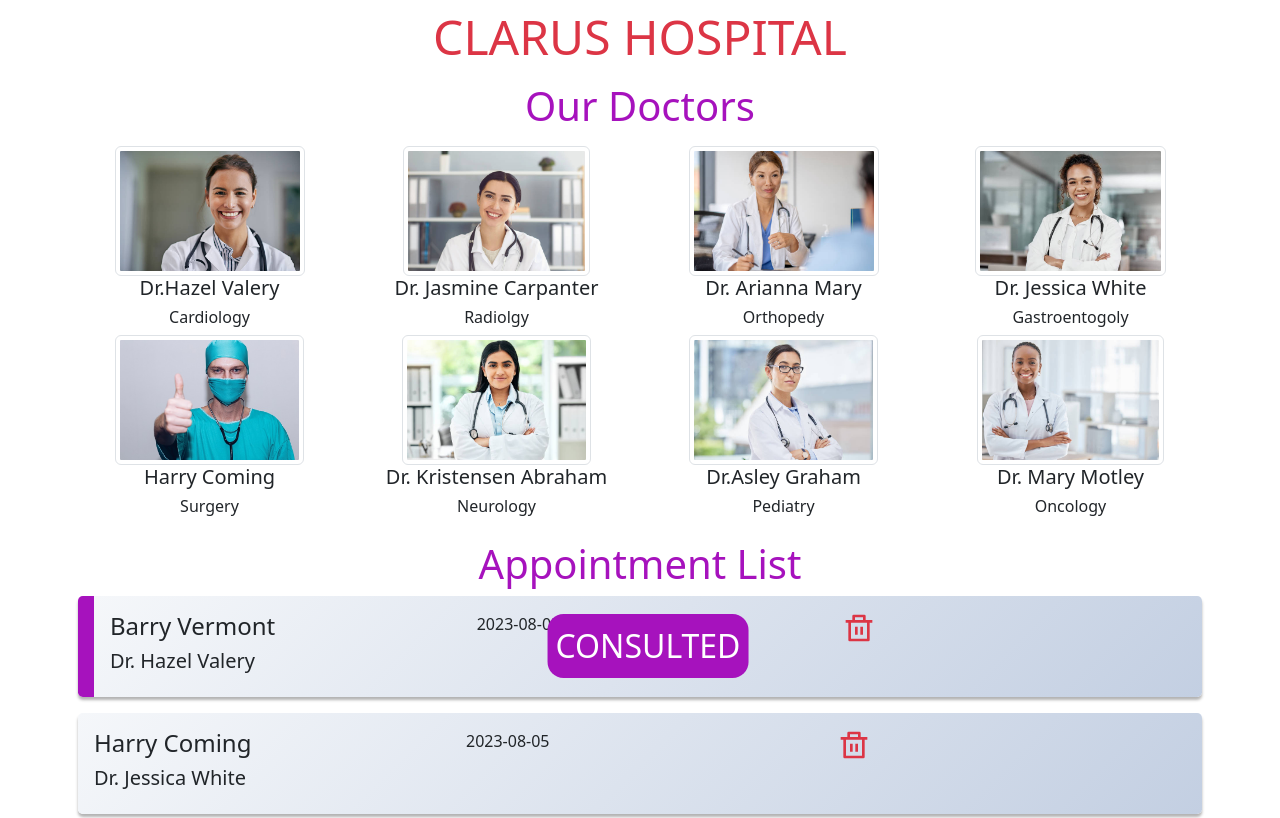
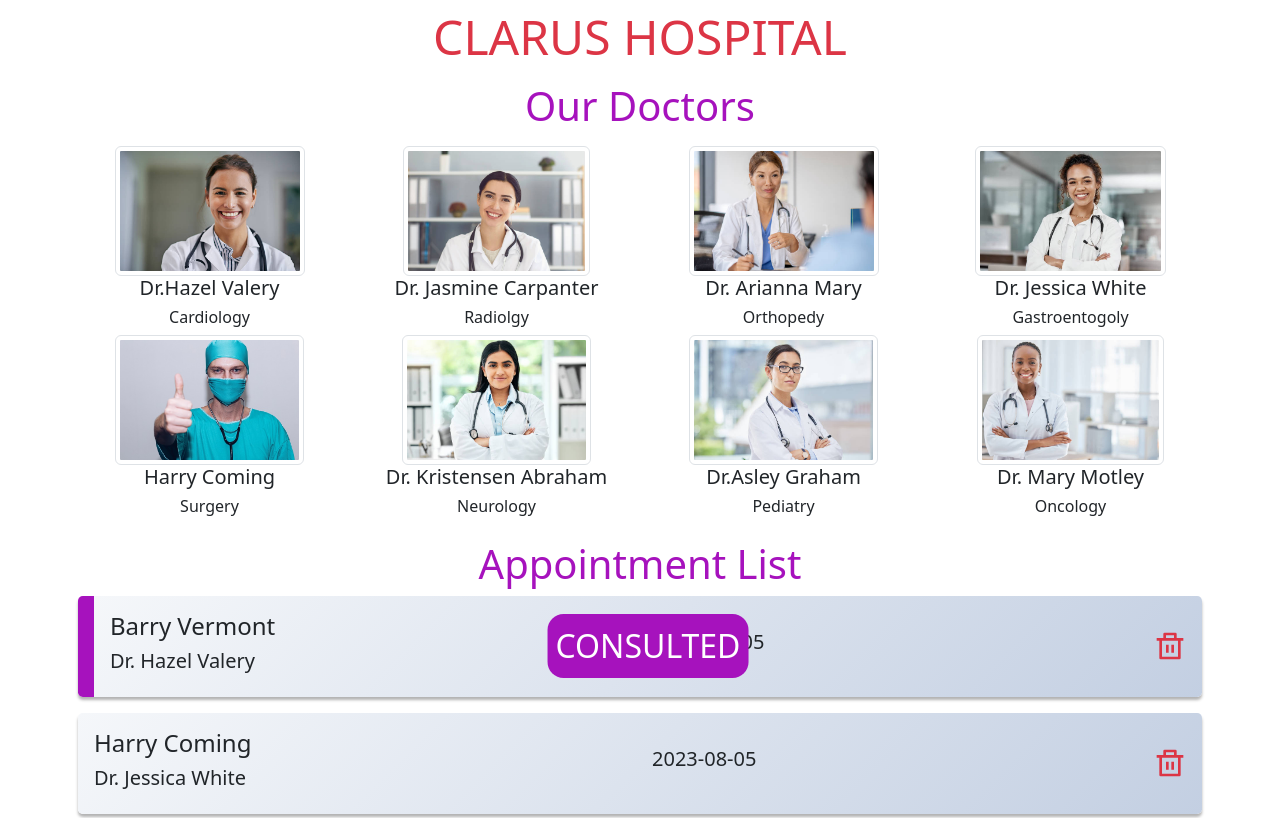
Before and after one commit to RecepKeremZeybek/hospital-app, a React (Create React App) app: page / in a window 1280 px wide. Shown: the top 818 px of the page. Built offline with nearby package versions, Linux system fonts and the light colour scheme.

Commit message:
appCard styled

```diff
--- a/src/components/AppointmentList.jsx
+++ b/src/components/AppointmentList.jsx
@@ -1,6 +1,6 @@
 import { Col, Row } from "react-bootstrap";
 import Container from "react-bootstrap/Container";
-import {RiDeleteBinLine} from "react-icons/ri"
+import { RiDeleteBinLine } from "react-icons/ri";
 
 const AppointmentList = ({ app }) => {
   console.log(app);
@@ -10,14 +10,21 @@ const AppointmentList = ({ app }) => {
         Appointment List
       </h3>
       {app.map(({ id, patient, consulted, doctor, day }) => (
-        <div key={id} className={consulted ? "appointments consulted": "appointments"}>
-          <Row>
-            <Col>
+        <div
+          key={id}
+          className={consulted ? "appointments consulted" : "appointments"}
+        >
+          <Row className="justify-content-between align-items-center">
+            <Col xs={12} sm={12} md={6}>
               <h4>{patient}</h4>
               <h5>{doctor}</h5>
             </Col>
-            <Col>{day}</Col>
-            <Col><RiDeleteBinLine className="text-danger fs-2"/></Col>
+            <Col>
+              <h5>{day}</h5>
+            </Col>
+            <Col className="text-end">
+              <RiDeleteBinLine className="text-danger fs-2" />
+            </Col>
           </Row>
         </div>
       ))}
```
